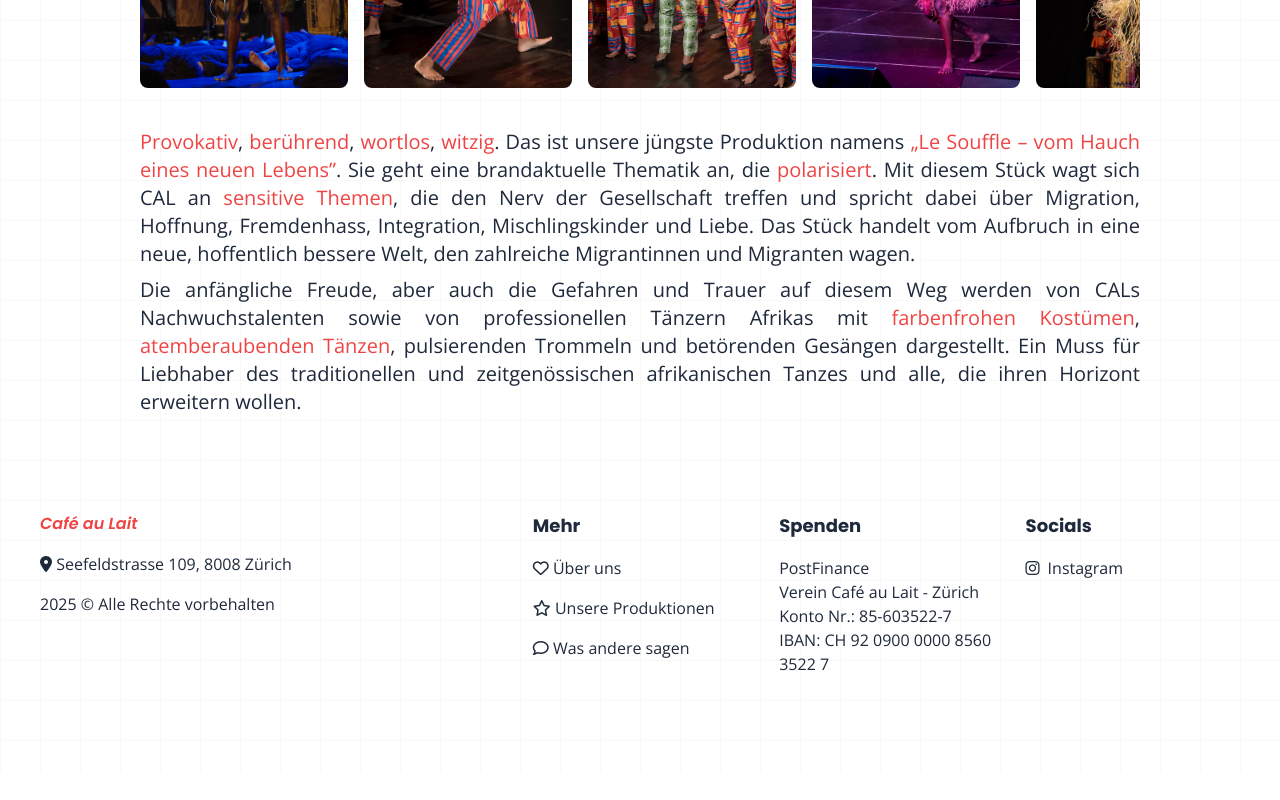
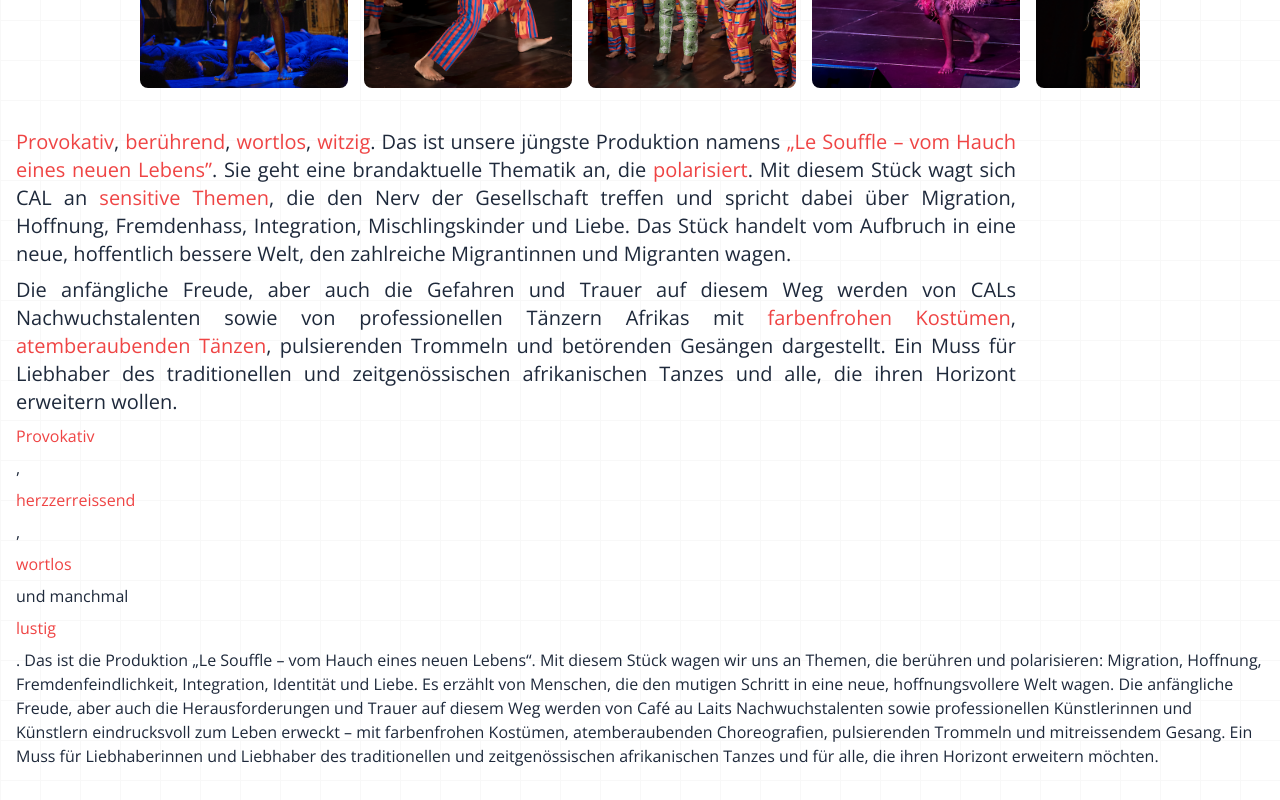
Before and after one commit to vntero/cafeaulait, a SvelteKit app: page /lesouffle in a window 1280 px wide. Shown: the part 660-1460 px from the top of the page. Before the commit the page ends 1432 px from the top, so only its background shows below. Built offline with nearby package versions, Linux system fonts and the light colour scheme.

Commit message:
CAL-17 edits le souffle description lower part

```diff
--- a/src/routes/lesouffle/+page.svelte
+++ b/src/routes/lesouffle/+page.svelte
@@ -139,6 +139,21 @@
         traditionellen und zeitgenössischen afrikanischen Tanzes und alle, die
         ihren Horizont erweitern wollen.
       </p>
+      <span class="text-red-500">Provokativ</span>,
+      <span class="text-red-500">herzzerreissend</span>,
+      <span class="text-red-500">wortlos</span> und manchmal
+      <span class="text-red-500">lustig</span>. Das ist die Produktion „Le
+      Souffle – vom Hauch eines neuen Lebens“. Mit diesem Stück wagen wir uns an
+      Themen, die berühren und polarisieren: Migration, Hoffnung,
+      Fremdenfeindlichkeit, Integration, Identität und Liebe. Es erzählt von
+      Menschen, die den mutigen Schritt in eine neue, hoffnungsvollere Welt
+      wagen. Die anfängliche Freude, aber auch die Herausforderungen und Trauer
+      auf diesem Weg werden von Café au Laits Nachwuchstalenten sowie
+      professionellen Künstlerinnen und Künstlern eindrucksvoll zum Leben
+      erweckt – mit farbenfrohen Kostümen, atemberaubenden Choreografien,
+      pulsierenden Trommeln und mitreissendem Gesang. Ein Muss für
+      Liebhaberinnen und Liebhaber des traditionellen und zeitgenössischen
+      afrikanischen Tanzes und für alle, die ihren Horizont erweitern möchten.
     </div>
   </div>
 </SectionWrapper>
```
